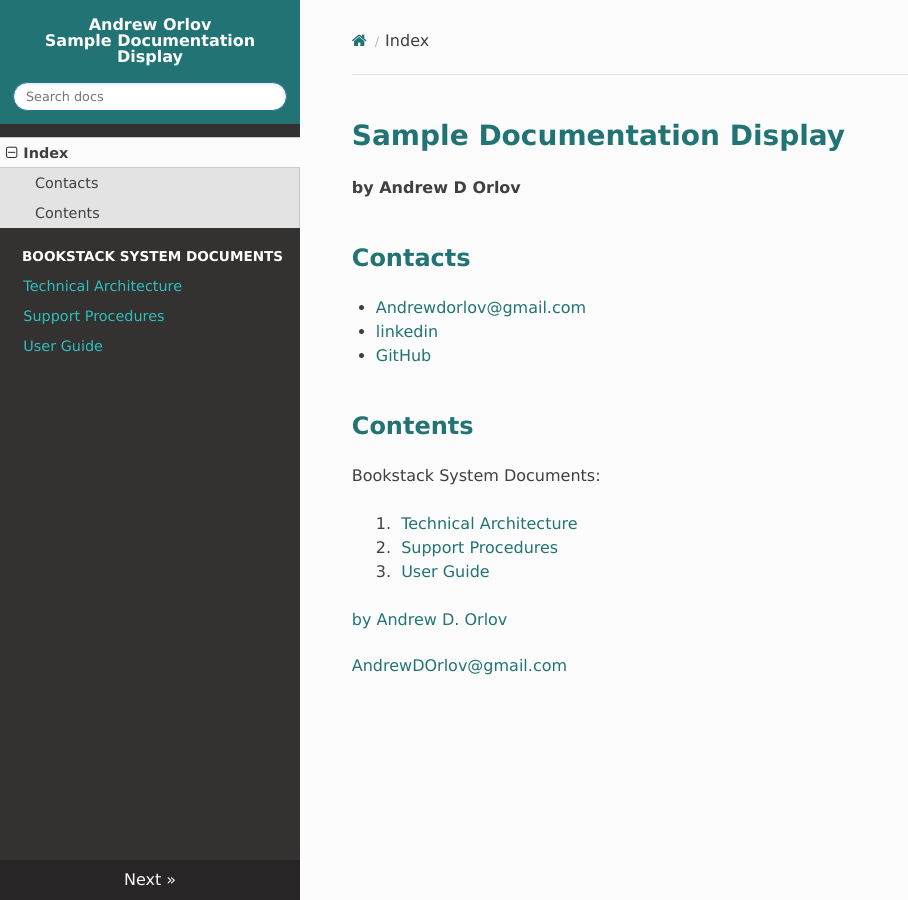
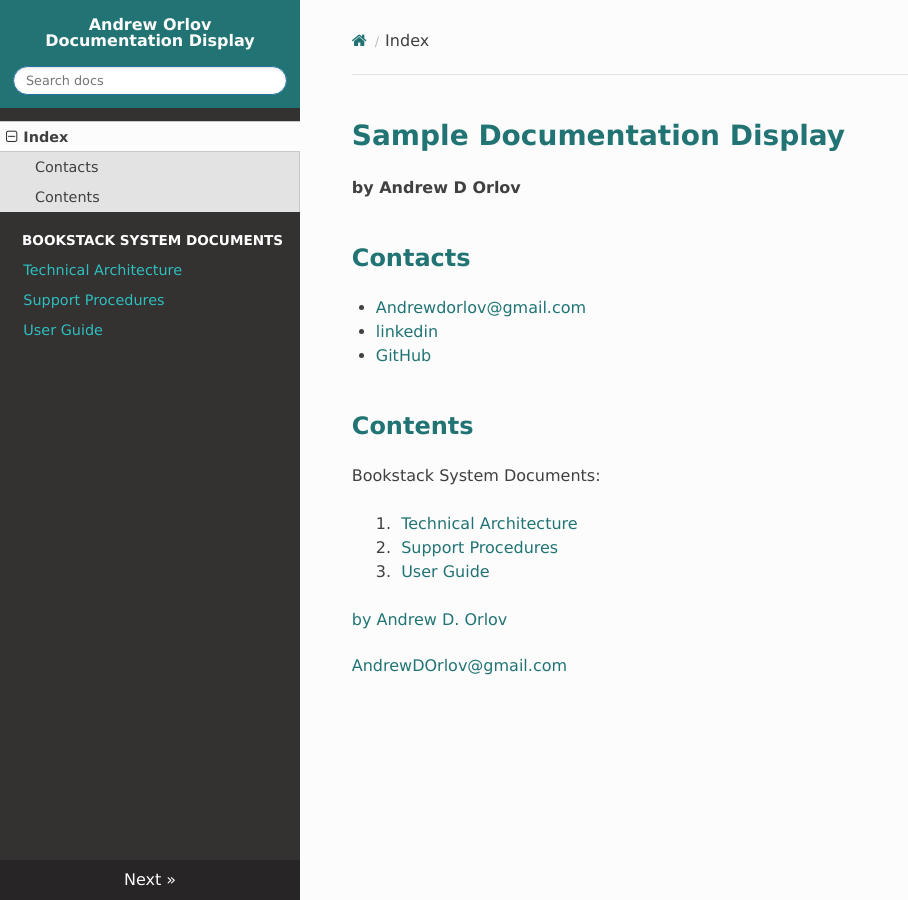
Before and after one commit to AndrewDOrlov/andrewdorlov.github.io, an MkDocs documentation site: the page built from docs/index.md, in a window 1280 px wide. Shown: the whole page, without its empty margins (0-908 px from the left). Built offline with MkDocs 1.6.1, drawn with Linux system fonts in a browser that asks for light colours; nearby versions of some CDN libraries.

Commit message:
title updated

```diff
--- a/mkdocs.yml
+++ b/mkdocs.yml
@@ -1,4 +1,4 @@
-site_name: Andrew Orlov<br>Sample Documentation Display
+site_name: Andrew Orlov<br>Documentation Display
 nav:
   - Index: index.md
   - BookStack System Documents:
```
